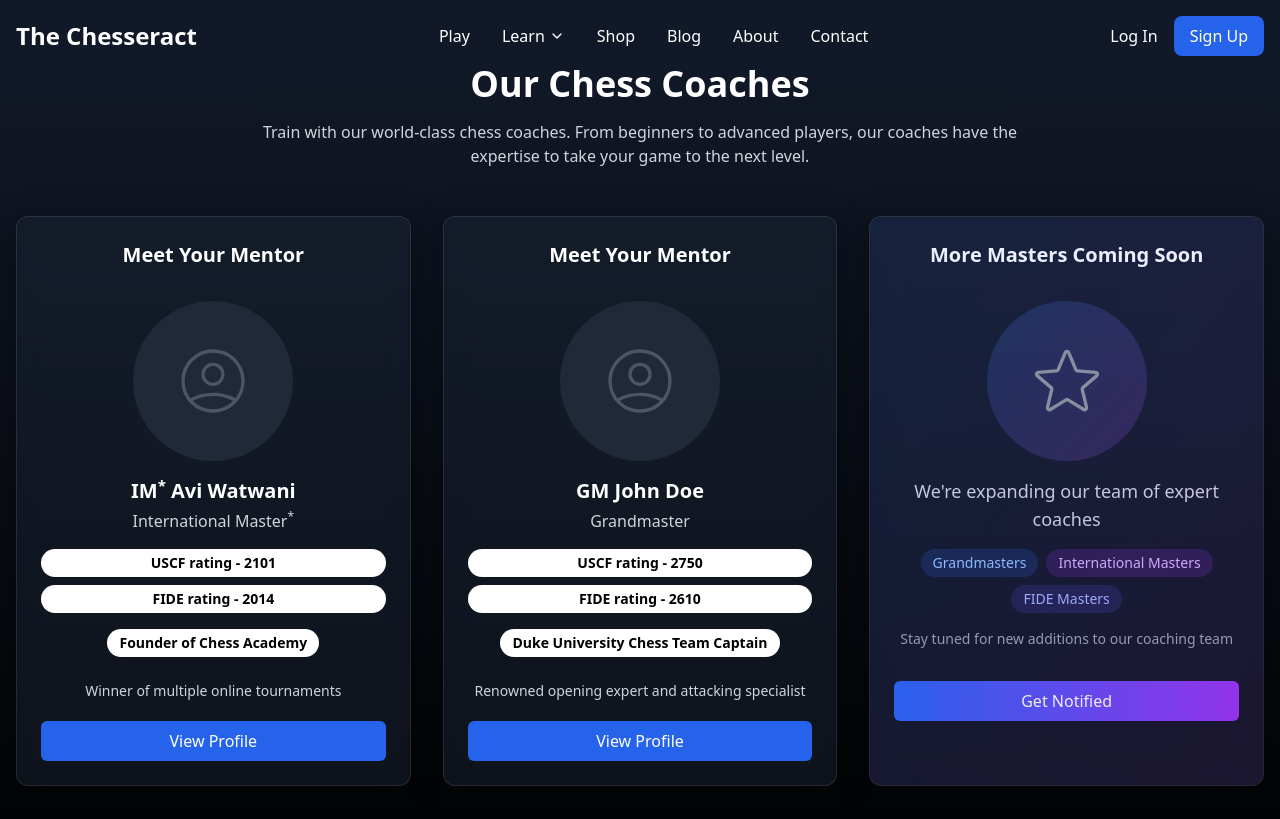
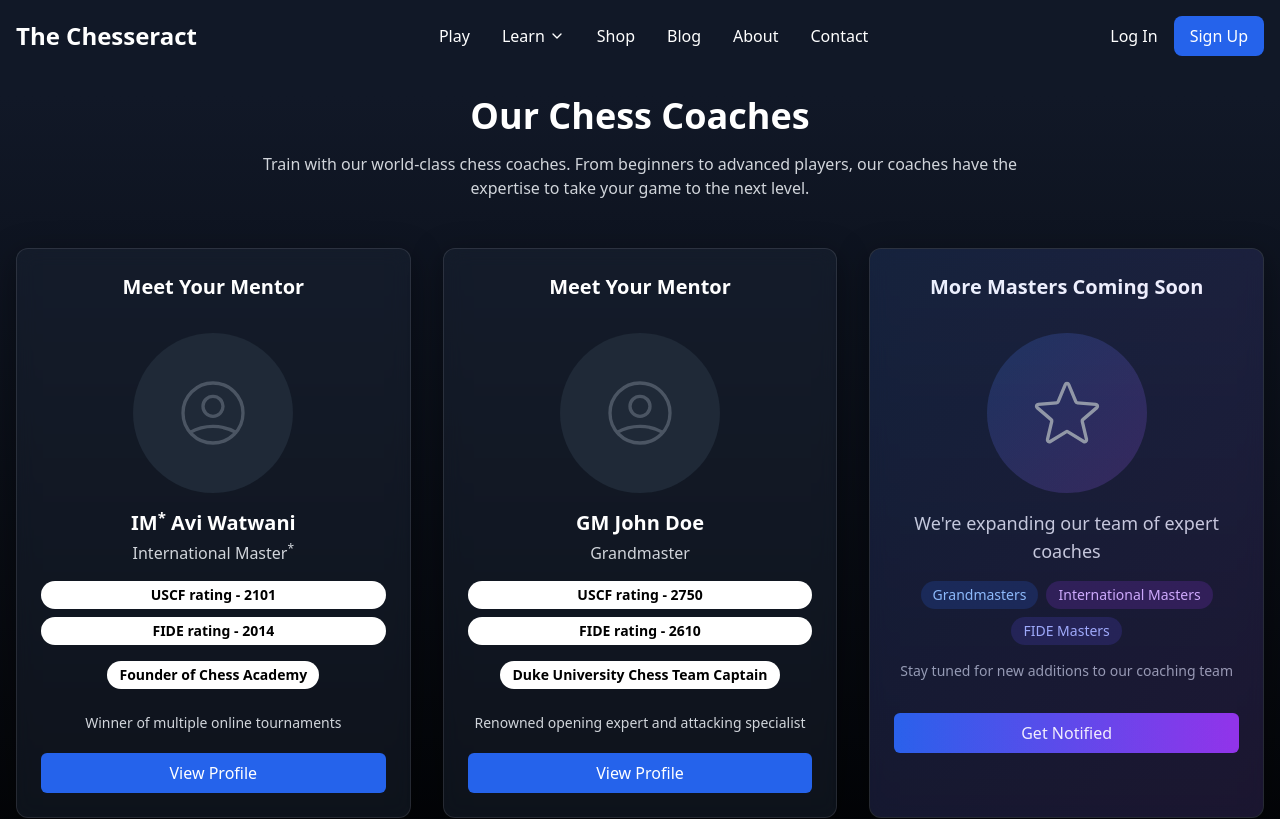
Before and after one commit to avi-watwani/the-chesseract, a Next.js app: page /coaches in a window 1280 px wide. Shown: the top 819 px of the page. Built offline with nearby package versions, Linux system fonts and the light colour scheme.

Commit message:
style: adjust margin on CoachesPage and CoachPage for improved layout consistency

```diff
--- a/app/(main)/coaches/[id]/page.tsx
+++ b/app/(main)/coaches/[id]/page.tsx
@@ -63,7 +63,7 @@ export default async function CoachPage({ params }: Props) {
   }
 
   return (
-    <PageContainer className="pb-16 bg-gradient-to-b from-gray-900 to-black text-white">
+    <PageContainer className="pb-16 bg-gradient-to-b from-gray-900 to-black text-white mt-8">
       <div className="container mx-auto px-4">
         <Link href="/coaches" className="inline-flex items-center text-blue-400 hover:text-blue-300 mb-8">
           <svg xmlns="http://www.w3.org/2000/svg" className="h-5 w-5 mr-2" viewBox="0 0 20 20" fill="currentColor">
--- a/app/(main)/coaches/page.tsx
+++ b/app/(main)/coaches/page.tsx
@@ -45,7 +45,7 @@ const coaches: Coach[] = [
 
 export default function CoachesPage() {
   return (
-    <PageContainer className="pb-16 bg-gradient-to-b from-gray-900 to-black text-white">
+    <PageContainer className="pb-16 bg-gradient-to-b from-gray-900 to-black text-white mt-8">
       <div className="container mx-auto px-4">
         <h1 className="text-4xl font-bold text-center mb-4">Our Chess Coaches</h1>
         <p className="text-gray-300 text-center max-w-3xl mx-auto mb-12">
```
